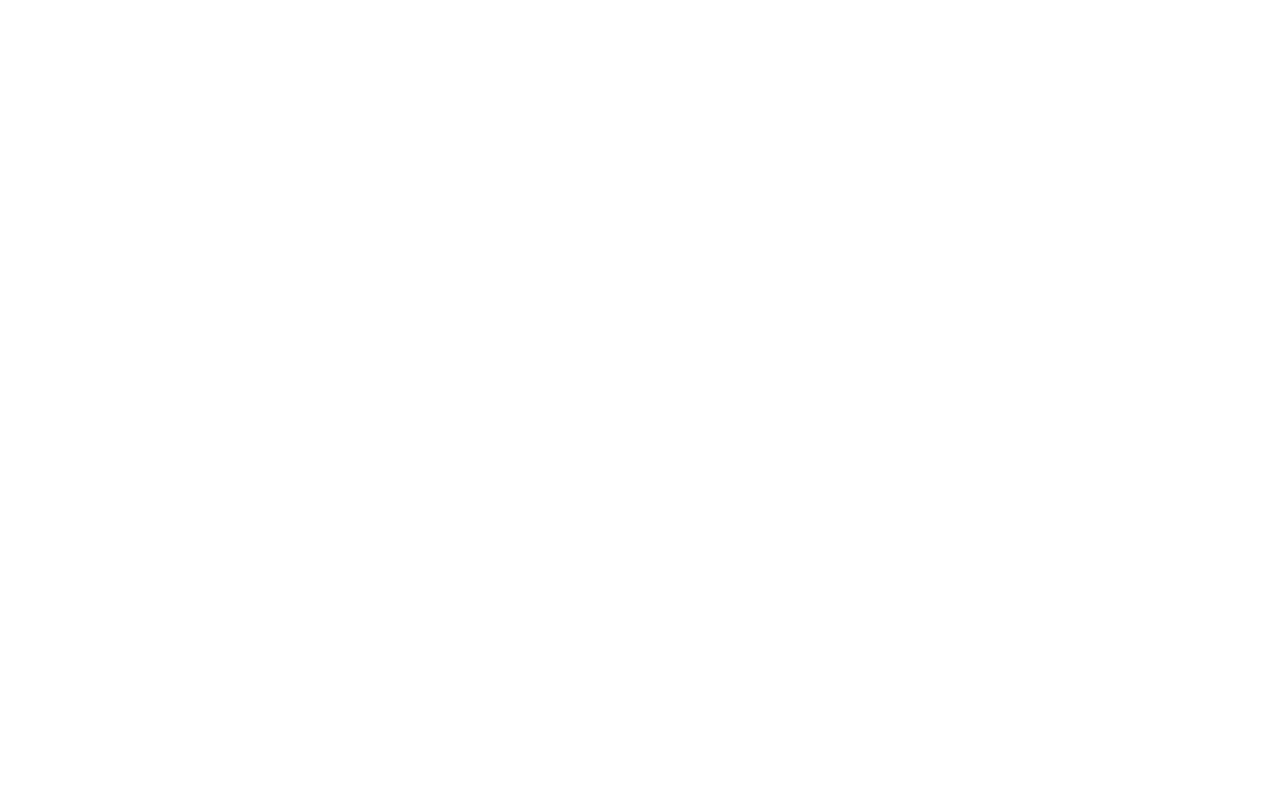
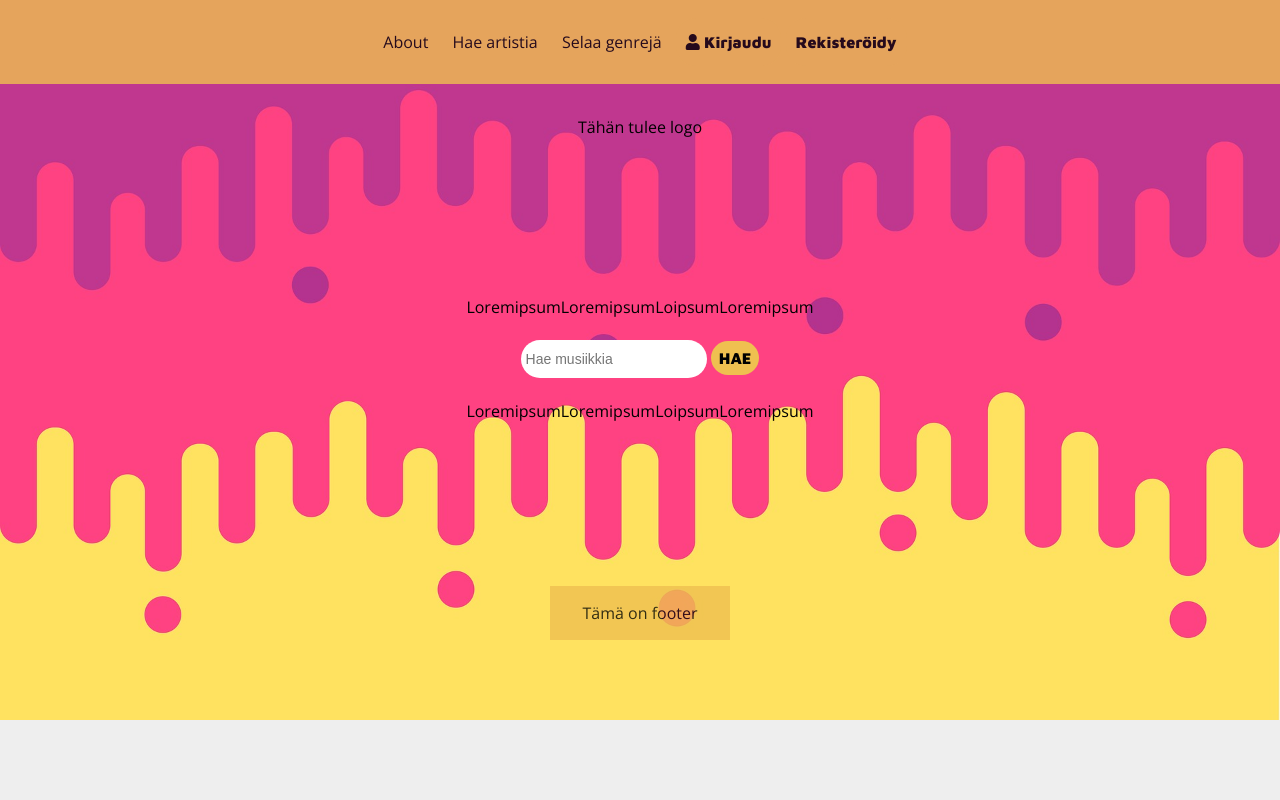
Before and after one commit to merniva/musahaku, a PHP site: page / in a window 1280 px wide. Before the commit the page is empty. Run offline with PHP 8.4, Linux system fonts and the light colour scheme.

Commit message:
index luotu, ulkoasu aloitettu

```diff
--- a/index.php
+++ b/index.php
@@ -1,3 +1,61 @@
+<!DOCTYPE html>
+<html>
+<head>
+    <title>Musahaku</title>
+    <meta charset="UTF-8">
+    <meta name="viewport" content="width=device-width, initial-scale=1.0">
+    <link href="https://fonts.googleapis.com/css?family=Maven+Pro:900|Open+Sans&display=swap" rel="stylesheet">
+    <link rel="stylesheet" href="https://use.fontawesome.com/releases/v5.7.1/css/all.css">
+    <link rel="stylesheet" type="text/css" href="musahaku.css">
+    <script src="https://ajax.googleapis.com/ajax/libs/jquery/3.4.1/jquery.min.js"></script>
+</head>
+<body>
+<div class='kehys'>
+    <nav>
+        <ul class="menu">
+            <li class="item"><a href="#">About</a></li>
+            <li class="item"><a href="#">Hae artistia</a></li>
+            <li class="item"><a href="#">Selaa genrejä</a></li>
+            </li>
+            <li class="item button">
+            <i class="fas fa-user"></i>
+            <a href="#">Kirjaudu</a></li>
+            <li class="item button"><a href="#">Rekisteröidy</a></li>
+            <li class="toggle"><a href="#"><i class="fas fa-bars"></i></a></li>
+        </ul>
+    </nav>
+    <div class='header'>
+            <div class='logo'>
+                <p>Tähän tulee logo</p>
+            </div>
+    </div>
+    <div class='container'>
+            <p>LoremipsumLoremipsumLoipsumLoremipsum</p><br>
+            <form action="" method="get">
+                <input name="nimi" class="hakukentta" placeholder="Hae musiikkia" autocomplete="off">
+                <input type="submit" name="button" class="button" value="HAE">
+                </form><br>
+            <p>LoremipsumLoremipsumLoipsumLoremipsum</p><br>
+    </div>
+    <div class='footer'>
+        <p>Tämä on footer</p>
+    </div>
+</div>
+<script>
+    $(function() {
+        $(".toggle").on("click", function() {
+            if ($(".item").hasClass("active")) {
+                $(".item").removeClass("active");
+                $(this).find("a").html("<i class='fas fa-bars'></i>");
+            } else {
+                $(".item").addClass("active");
+                $(this).find("a").html("<i class='fas fa-times'></i>");
+            }
+        });
+    });
+</script>
+</body>
+</html>
 <?php
 
 ?>
--- /dev/null
+++ b/musahaku.css
@@ -0,0 +1,169 @@
+* {
+    box-sizing: border-box;
+    margin:0;
+    padding:0;
+}
+
+body {
+    font-family: 'Open Sans', sans-serif;
+    font-size: 1rem;
+    background-image: url("background-3147808_1920.jpg");
+    background-color: rgb(238, 238, 238);
+    background-repeat: no-repeat;
+    background-size: cover;
+  }
+
+.kehys{
+    height: 100%;
+    width:100%;
+}
+
+nav {
+    color: #000;
+    background-color:#EFC050;
+    opacity:0.8;
+    padding: 1rem 2rem;
+    display: flex;
+    justify-content: center;
+}
+ul {
+    list-style-type: none;
+}
+a {
+    color: #000;
+    text-decoration: none;
+}
+a:hover {
+    text-decoration: underline;
+}
+.logo a:hover {
+    text-decoration: none;
+}
+.menu li {
+    font-size: 16px;
+    padding: 15px 5px;
+    white-space: nowrap;
+}
+.logo a,
+.toggle a {
+    font-size: 20px;
+}
+
+.footer {
+    color: #000;
+    padding: 1rem 2rem;
+    display: flex;
+    justify-content: center;
+  }
+
+  .footer p {
+    background-color:#EFC050;
+    opacity:0.8;
+    padding: 1rem 2rem;
+  }
+ /* .menu {
+    width: 90%;
+    display: flex;
+    justify-content: space-between;
+  }
+
+  .links {
+    display: flex;
+    justify-content: flex-end;
+  }
+
+  .login {
+    margin-left: 1rem;
+  }
+
+  */
+  .container {
+    display: flex;
+    align-items: center;
+    justify-content: center;
+    min-height: 100%;
+    flex-wrap: wrap;
+    flex-direction: column;
+    padding:2rem;
+    flex-grow: 1;
+  }
+
+  .header {
+    display: flex;
+    align-items: center;
+    justify-content: center;
+    padding:2rem;
+  }
+
+  .hakukentta {
+      height: 38px;
+      font-size:14px;
+      border-radius: 20px;
+      padding-left:5px;
+      border-style: none;
+  }
+  .button {
+    background-color: #EFC050;
+    color:#000;
+    padding: 8px;
+    text-align: center;
+    text-decoration: none;
+    font-weight:bold;
+    font-size:16px;
+    display: inline-block;
+    border-radius: 20px;
+    border-style: none;
+    transition-duration: 0.3s;
+    font-family: 'Maven Pro', sans-serif;
+}
+.button:hover {
+    background-color: #c0378f;
+  }
+
+  @media all and (max-width: 600px) {
+    .menu {
+        display: flex;
+        flex-wrap: wrap;
+        justify-content: space-between;
+        align-items: center;
+    }
+    .toggle {
+        order: 1;
+    }
+    .item.button {
+        order: 2;
+    }
+    .item {
+        width: 100%;
+        text-align: center;
+        order: 3;
+        display: none;
+    }
+    .item.active {
+        display: block;
+    }
+  }
+@media all and (min-width: 601px) {
+    .item {
+        display: inline-block;
+        width: auto;
+    }
+    .toggle {
+        display: none;
+    }
+    .item {
+        order: 1;
+    }
+    .button {
+        order: 2;
+    }
+
+    .menu li {
+        padding: 15px 10px;
+    }
+
+    .container {
+        min-height: 25rem;
+      }
+
+}
```
Also changed, not shown: background-3147808_1920.jpg (added).
